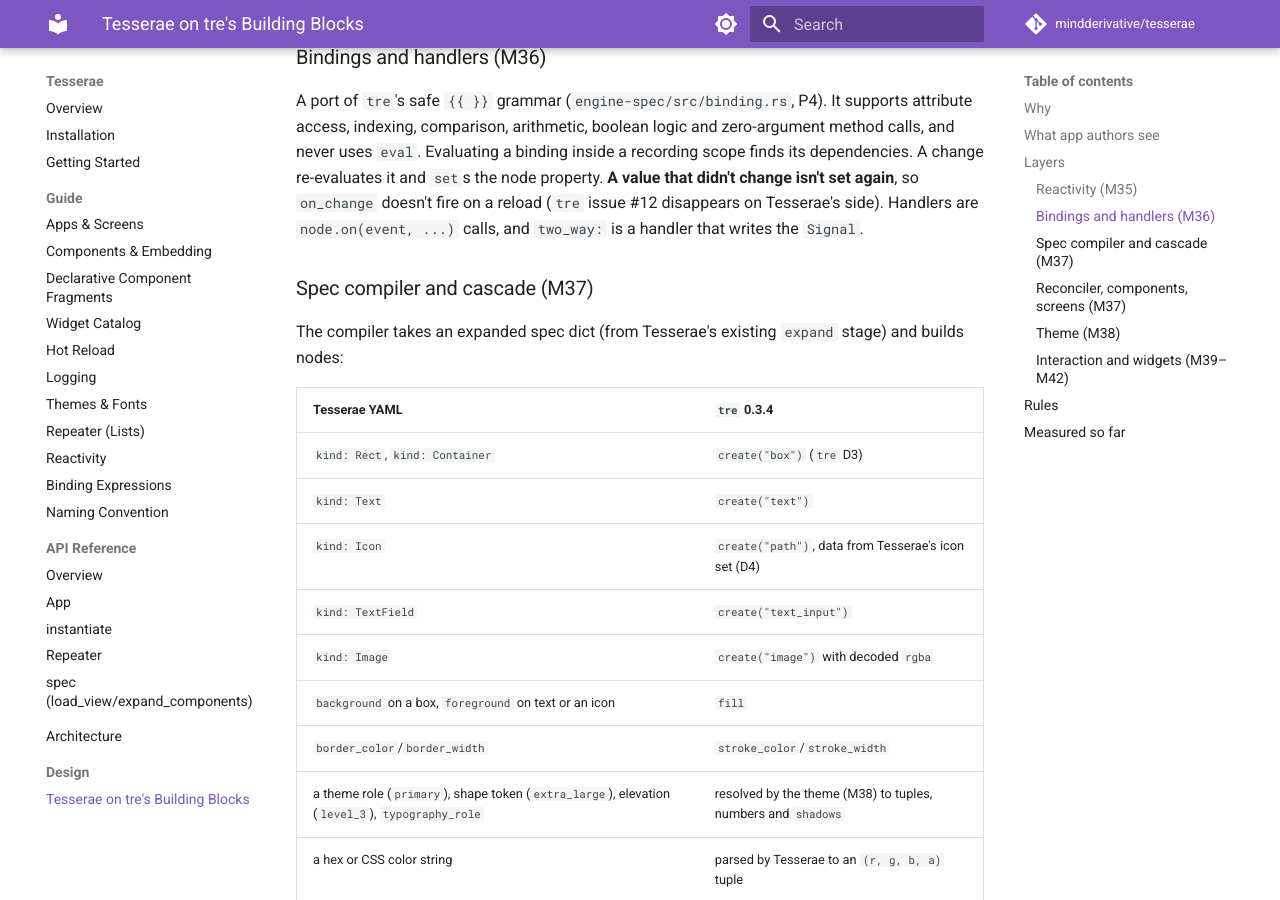
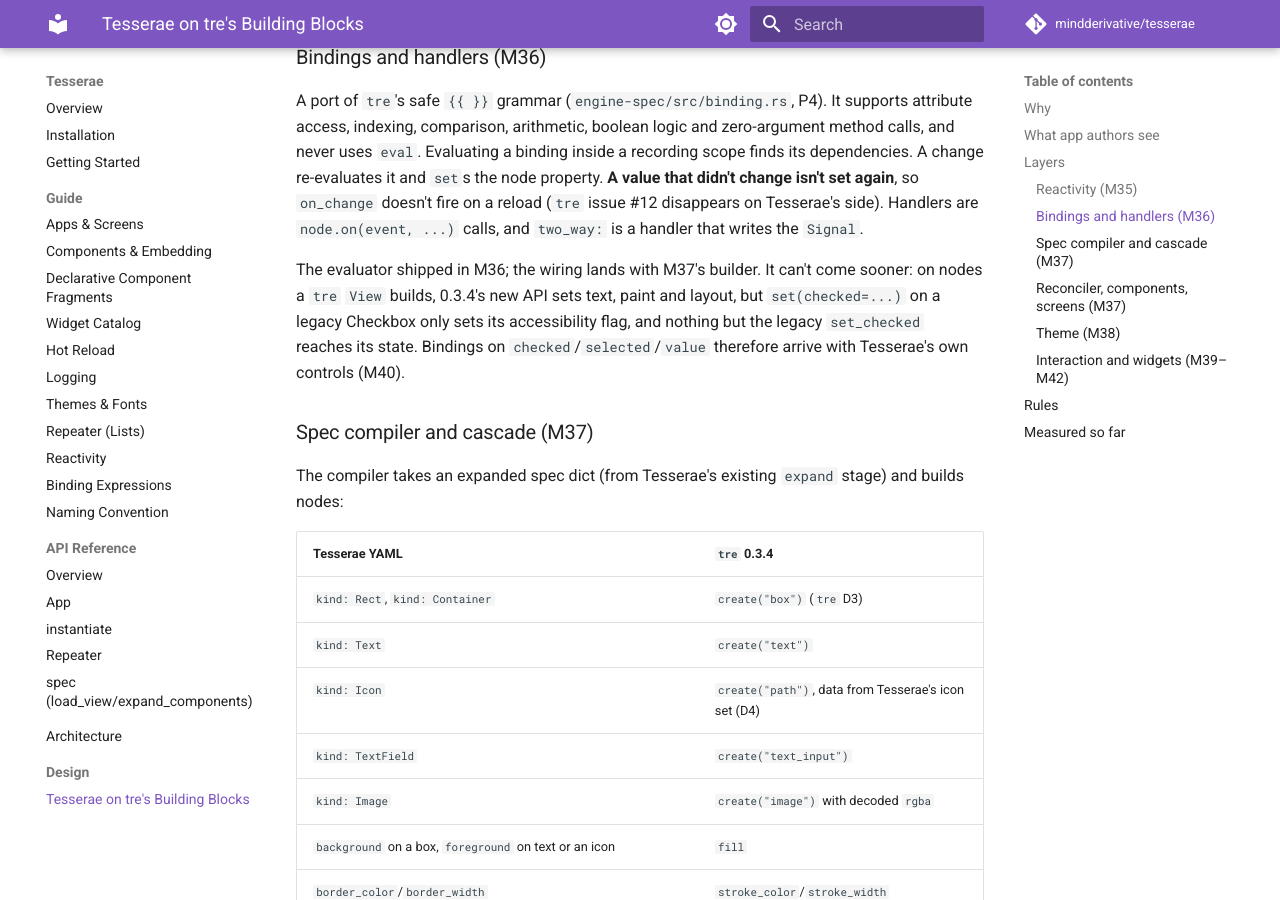
Before and after one commit to mindderivative/tesserae, an MkDocs documentation site: the page built from docs/design/building-blocks.md, in a window 1280 px wide and 900 px high, scrolled down 1703 px. Built offline with MkDocs 1.6.1 and Material for MkDocs 9.7.7, drawn with Linux system fonts in a browser that asks for light colours; comment, search, counter and statistics services are not loaded.

Commit message:
M36 complete: the evaluator; wiring moved to M37
tre 0.3.4's new API sets text, paint and layout on View-built nodes, but can't
drive legacy Checkbox/Switch state (set(checked=) only sets the a11y flag). At
the user's choice, Tesserae wires bindings, handlers and two_way: on the nodes
it builds itself in M37; checked/selected/value bindings move to M40.

Co-Authored-By: Claude Opus 5.5 <noreply@anthropic.com>

```diff
--- a/docs/design/building-blocks.md
+++ b/docs/design/building-blocks.md
@@ -82,6 +82,13 @@ change isn't set again**, so `on_change` doesn't fire on a reload
 (`tre` issue #12 disappears on Tesserae's side). Handlers are
 `node.on(event, ...)` calls, and `two_way:` is a handler that writes the
 `Signal`.
+
+The evaluator shipped in M36; the wiring lands with M37's builder. It
+can't come sooner: on nodes a `tre` `View` builds, 0.3.4's new API sets
+text, paint and layout, but `set(checked=...)` on a legacy Checkbox
+only sets its accessibility flag, and nothing but the legacy
+`set_checked` reaches its state. Bindings on `checked`/`selected`/`value`
+therefore arrive with Tesserae's own controls (M40).
 
 ### Spec compiler and cascade (M37)
 
```
Also changed, not shown: BUILD_TRACKER.md (+9 -6 lines), LOG.md (+11 -0 lines), PLAN.md (+3 -1 lines), docs/guide/bindings.md (+2 -2 lines).
